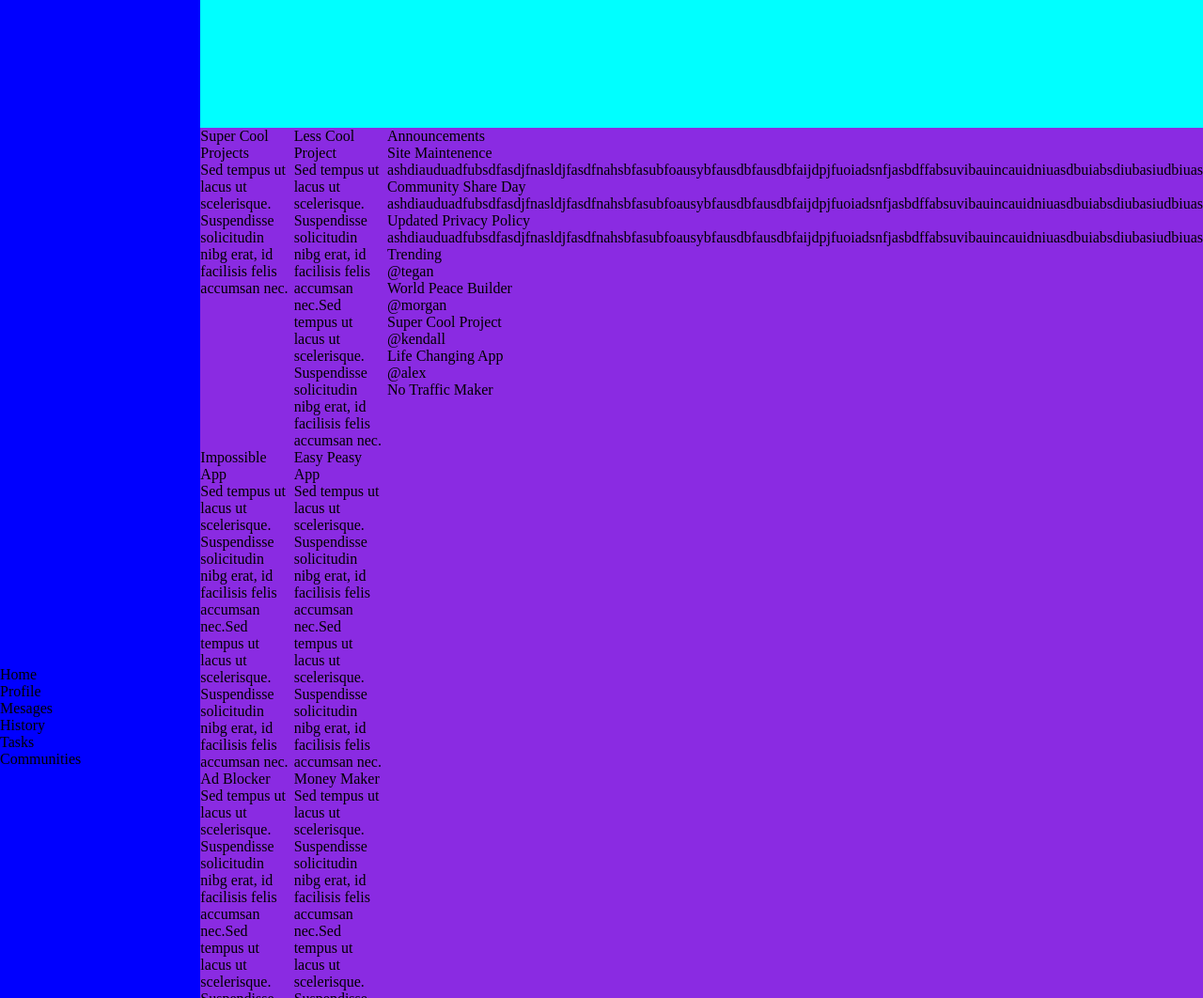
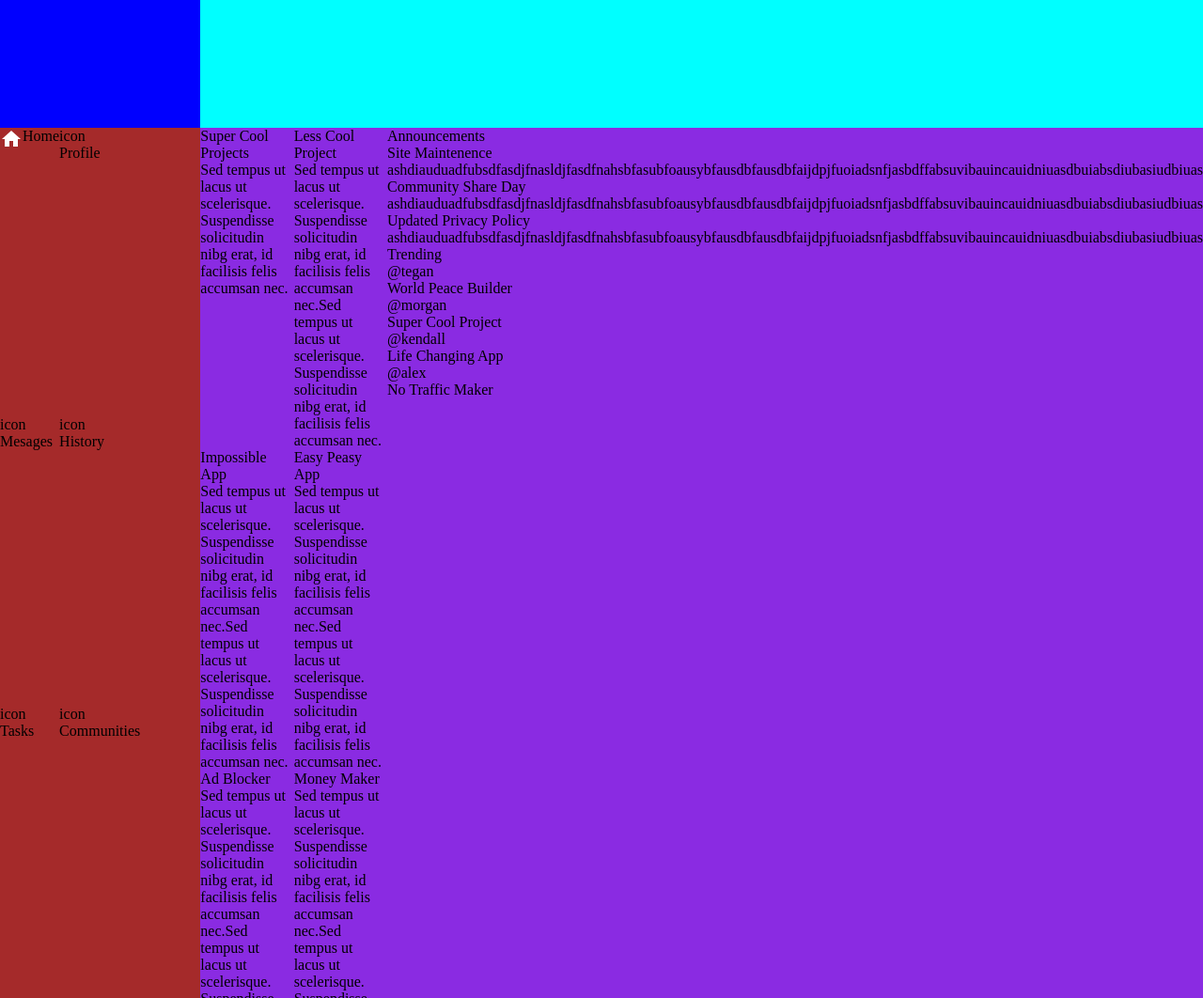
Before and after one commit to FSOsuit/Admin-Dashboard, a plain HTML site: page index.html in a window 1280 px wide. Shown: the part 480-1542 px from the top of the page at 94% size. Drawn offline with Linux system fonts and the light colour scheme.

Commit message:
before changes

```diff
--- a/index.html
+++ b/index.html
@@ -10,46 +10,46 @@
     <div class="container">
         <div class="sidebar">
             <div class="dashboard-icon-text">
-                <div class="dashboard-icon"></div>
+                <div class="dashboard-icon">icon goes here</div>
                 <div class="dashboard-text">Dashboard</div>
             </div>
             <div class="nav-upper">
                 <div class="home-icon-text">
-                    <div class="home-icon"></div>
+                    <div class="home-icon"><img src="icons/home.png" alt="home icon"></div>
                     <div class="home-text">Home</div>
                 </div>
                 <div class="profile-icon-text">
-                    <div class="profile-icon"></div>
+                    <div class="profile-icon">icon</div>
                     <div class="profile-text">Profile</div>
                 </div>
                 <div class="messages-icon-text">
-                    <div class="messages-icon"></div>
+                    <div class="messages-icon">icon</div>
                     <div class="messages-text">Mesages</div>
                 </div>
                 <div class="history-icon-text">
-                    <div class="history-icon"></div>
+                    <div class="history-icon">icon</div>
                     <div class="history-text">History</div>
                 </div>
                 <div class="tasks-icon-text">
-                    <div class="tasks-icon"></div>
+                    <div class="tasks-icon">icon</div>
                     <div class="tasks-text">Tasks</div>
                 </div>
                 <div class="communities-icon-text">
-                    <div class="communities-icon"></div>
+                    <div class="communities-icon">icon</div>
                     <div class="communities-text">Communities</div>
                 </div>
             </div>
             <div class="nav-lower">
                 <div class="settings-icon-text">
-                    <div class="settings-icon"></div>
+                    <div class="settings-icon">icon</div>
                     <div class="settings-text">Settings</div>
                 </div>
                 <div class="support-icon-text">
-                    <div class="support-icon"></div>
+                    <div class="support-icon">icon</div>
                     <div class="support-text">Support</div>
                 </div>
                 <div class="privacy-icon-text">
-                    <div class="privacy-icon"></div>
+                    <div class="privacy-icon">icon</div>
                     <div class="privacy-text">Privacy</div>
                 </div>
             </div>
--- a/styles.css
+++ b/styles.css
@@ -13,6 +13,24 @@
     background-color: blue;
     grid-row: 1 / 3;
     display: grid;
+    grid-template-rows: 1fr 3fr 2fr;
+}
+
+.dashboard-icon-text {
+    display: grid;
+    grid-auto-flow: column;
+}
+
+.nav-upper {
+    background-color: brown;
+    display: grid;
+    grid-template-rows: repeat(6, 1fr);
+    grid-template-columns: 1fr 3fr;
+}
+
+.home-icon-text {
+    display: grid;
+    grid-auto-flow: column;
 }
 
 .header {
```
Also changed, not shown: icons/home.png (added).
